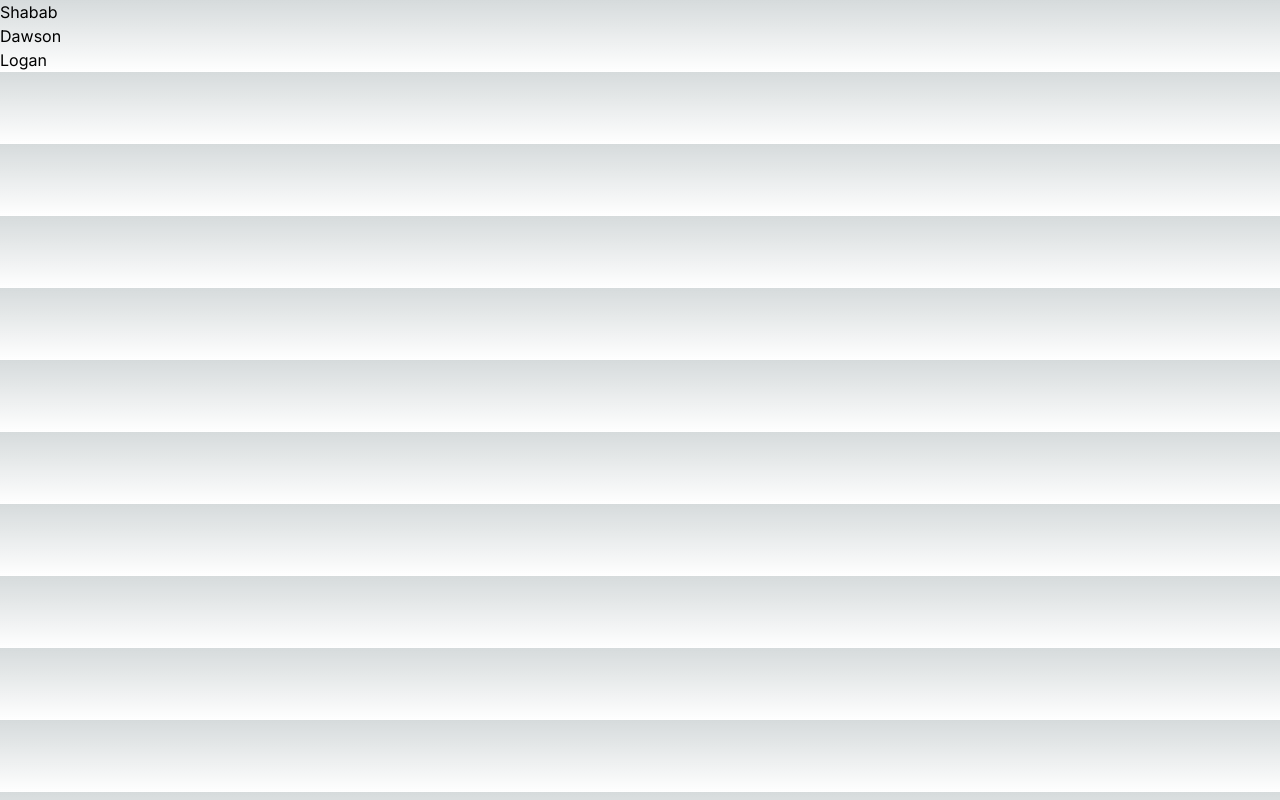
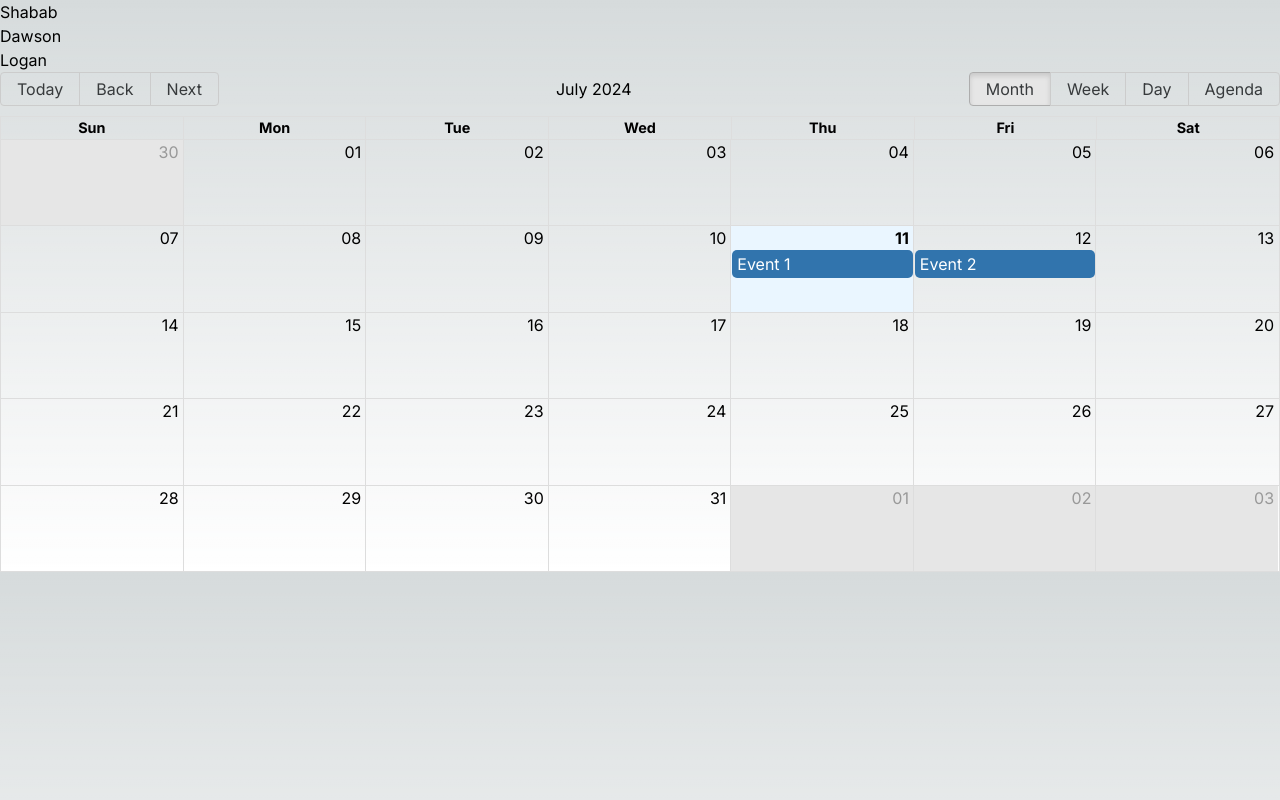
Before and after one commit to fossenier/codedex, a Next.js app in the folder codedex/: page / in a window 1280 px wide. Built offline with nearby package versions, Linux system fonts and the light colour scheme.

Commit message:
feat: add calendar

```diff
--- a/codedex/app/components/Calendar.tsx
+++ b/codedex/app/components/Calendar.tsx
@@ -1,27 +1,42 @@
-// import 'react-big-calendar/lib/css/react-big-calendar.css';
+"use client"; // Add this directive at the top
 
-// import moment from 'moment';
-// import React from 'react';
-// import { Calendar, momentLocalizer } from 'react-big-calendar/lib';
+import 'react-big-calendar/lib/css/react-big-calendar.css';
 
-// const localizer = momentLocalizer(moment);
+import moment from 'moment';
+import dynamic from 'next/dynamic';
+import { CalendarProps, momentLocalizer } from 'react-big-calendar';
 
-// interface MyCalendarProps {
-//   events: Array<{ title: string; start: Date; end: Date }>;
-// }
+// Import the calendar component dynamically with no SSR
+const Calendar = dynamic<CalendarProps<any, any>>(
+  () => import('react-big-calendar').then((mod) => mod.Calendar),
+  { ssr: false }
+);
 
-// const MyCalendar: React.FC<MyCalendarProps> = ({ events }) => {
-//   return (
-//     <div>
-//       <Calendar
-//         localizer={localizer}
-//         events={events}
-//         startAccessor="start"
-//         endAccessor="end"
-//         style={{ height: 500 }}
-//       />
-//     </div>
-//   );
-// };
+const localizer = momentLocalizer(moment);
 
-// export default MyCalendar;
+const events = [
+  {
+    title: 'Event 1',
+    start: new Date(2024, 6, 11, 10, 0), // July 11, 2024, 10:00 AM
+    end: new Date(2024, 6, 11, 12, 0), // July 11, 2024, 12:00 PM
+  },
+  {
+    title: 'Event 2',
+    start: new Date(2024, 6, 12, 14, 0), // July 12, 2024, 2:00 PM
+    end: new Date(2024, 6, 12, 16, 0), // July 12, 2024, 4:00 PM
+  },
+];
+
+const MyCalendar = () => (
+  <div style={{ height: '500px' }}>
+    <Calendar
+      localizer={localizer}
+      events={events}
+      startAccessor="start"
+      endAccessor="end"
+      style={{ height: 500 }}
+    />
+  </div>
+);
+
+export default MyCalendar;
--- a/codedex/app/globals.css
+++ b/codedex/app/globals.css
@@ -1,3 +1,4 @@
+@import '~react-big-calendar/lib/css/react-big-calendar.css';
 @tailwind base;
 @tailwind components;
 @tailwind utilities;
--- a/codedex/app/layout.tsx
+++ b/codedex/app/layout.tsx
@@ -1,22 +1,24 @@
-import './globals.css'
-import type { Metadata } from 'next'
-import { Inter } from 'next/font/google'
+// app/layout.tsx
+import './globals.css';
 
-const inter = Inter({ subsets: ['latin'] })
+import { Inter } from 'next/font/google';
+
+import type { Metadata } from 'next';
+const inter = Inter({ subsets: ['latin'] });
 
 export const metadata: Metadata = {
   title: 'Create Next App',
   description: 'Generated by create next app',
-}
+};
 
 export default function RootLayout({
   children,
 }: {
-  children: React.ReactNode
+  children: React.ReactNode;
 }) {
   return (
     <html lang="en">
       <body className={inter.className}>{children}</body>
     </html>
-  )
+  );
 }
--- a/codedex/app/page.tsx
+++ b/codedex/app/page.tsx
@@ -1,5 +1,5 @@
-import Image from 'next/image';
-
+// app/page.tsx
+import MyCalendar from './components/Calendar';
 import Dawson from './components/Dawson';
 import Logan from './components/Logan';
 import Shabab from './components/Shabab';
@@ -10,6 +10,7 @@ export default function Home() {
       <Shabab />
       <Dawson />
       <Logan />
+      <MyCalendar />
     </div>
-  )
+  );
 }
--- a/codedex/package.json
+++ b/codedex/package.json
@@ -15,9 +15,13 @@
     "autoprefixer": "10.4.19",
     "eslint": "8.57.0",
     "eslint-config-next": "14.2.5",
+    "googleapis": "^140.0.1",
+    "moment": "^2.30.1",
     "next": "^14.2.5",
+    "next-auth": "^4.24.7",
     "postcss": "8.4.39",
     "react": "18.3.1",
+    "react-big-calendar": "^1.13.0",
     "react-dom": "18.3.1",
     "tailwindcss": "3.4.4",
     "typescript": "5.5.3"
```
Also changed, not shown: 1 other file (tests, documents, lock files or other folders).
